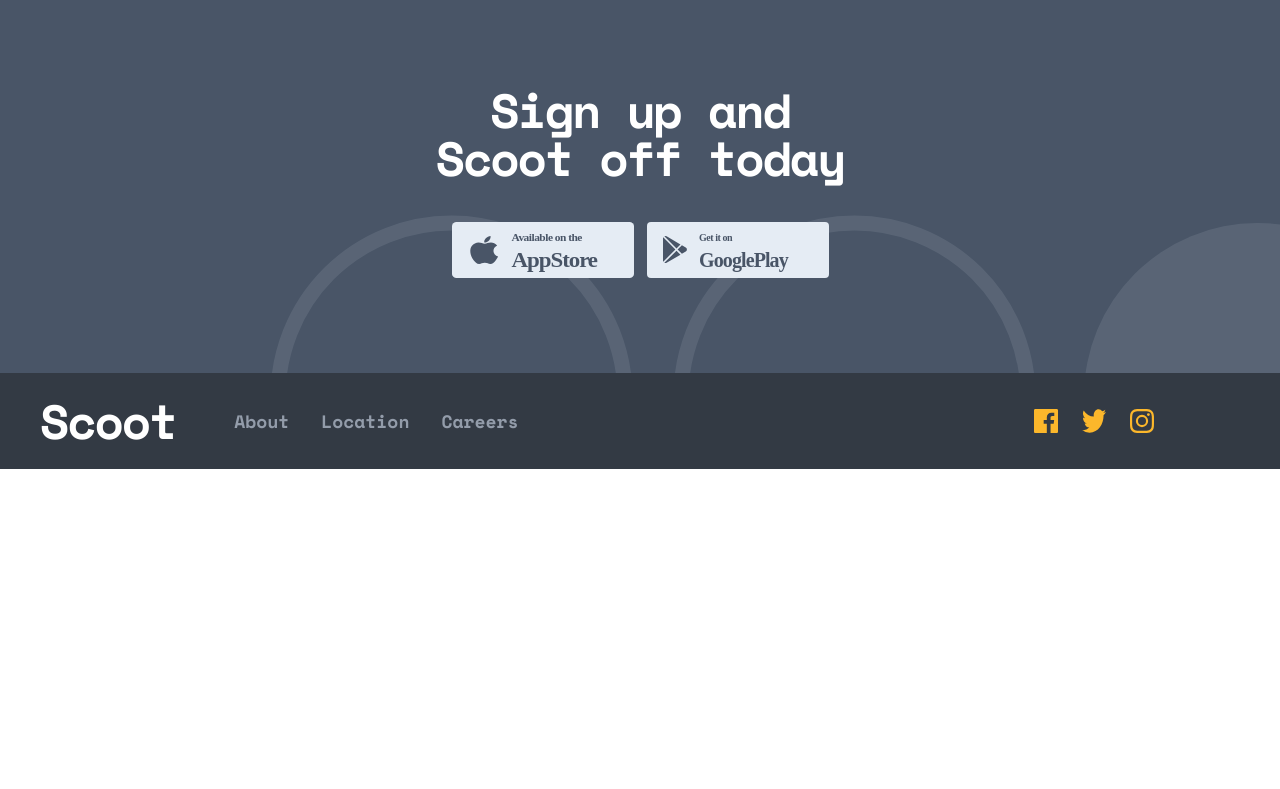
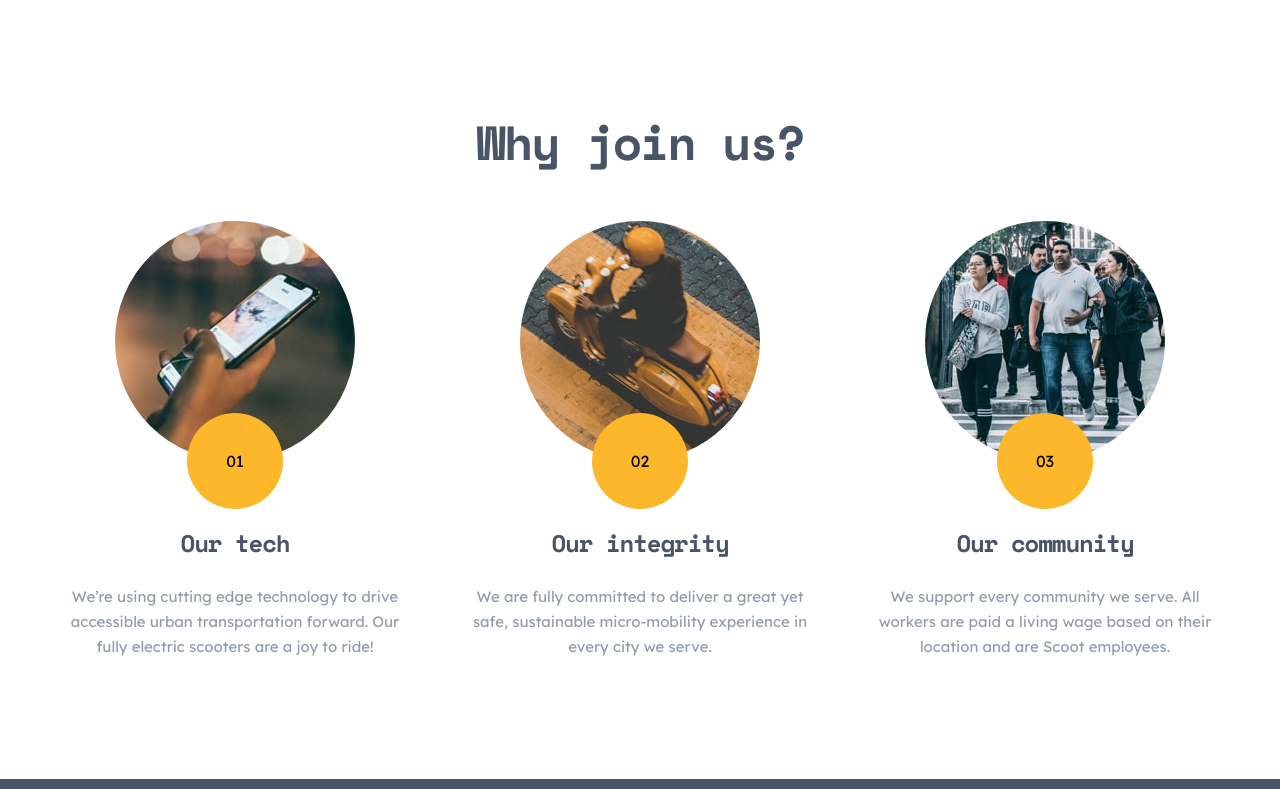
Before and after one commit to Eileenpk/Scooter, a Next.js app: page /Careers in a window 1280 px wide. Shown: the part 751-1540 px from the top of the page. Before the commit the page ends 1220 px from the top, so only its background shows below. Built offline with nearby package versions, Linux system fonts and the light colour scheme.

Commit message:
finish:Values.js and all CSS

```diff
--- a/components/Values.js
+++ b/components/Values.js
@@ -0,0 +1,59 @@
+import Image from "next/image";
+import styles from "@/styles/values.module.css";
+
+import tech from "@/public/images/our-tech.jpg";
+import integrity from "@/public/images/our-integrity.jpg";
+import community from "@/public/images/our-community.jpg";
+
+export default function Values({heading}) {
+  return (
+    <section className={styles.values}>
+      <h2 className={styles.valuesHeading}>{heading}</h2>
+      <div className={styles.value}>
+        <Image
+          className={styles.valueImage}
+          src={tech}
+          width={240}
+          height={240}
+          alt="hand holding mobile phone"
+        />
+        <div className={styles.valueCircleWithNumber}>01</div>
+        <h3 className={styles.valueHeading}>Our tech</h3>
+        <p>
+          We’re using cutting edge technology to drive accessible urban
+          transportation forward. Our fully electric scooters are a joy to ride!
+        </p>
+      </div>
+      <div className={styles.value}>
+        <Image
+          className={styles.valueImage}
+          src={integrity}
+          width={240}
+          height={240}
+          alt="person on motorcycle "
+        />
+        <div className={styles.valueCircleWithNumber}>02</div>
+        <h3 className={styles.valueHeading}>Our integrity</h3>
+        <p>
+          We are fully committed to deliver a great yet safe, sustainable
+          micro-mobility experience in every city we serve.
+        </p>
+      </div>
+      <div className={styles.value}>
+        <Image
+          className={styles.valueImage}
+          src={community}
+          width={240}
+          height={240}
+          alt="crowd of people walking"
+        />
+        <div className={styles.valueCircleWithNumber}>03</div>
+        <h3 className={styles.valueHeading}>Our community</h3>
+        <p>
+          We support every community we serve. All workers are paid a living
+          wage based on their location and are Scoot employees.
+        </p>
+      </div>
+    </section>
+  );
+}
--- a/pages/Careers.js
+++ b/pages/Careers.js
@@ -1,10 +1,13 @@
 import Hero from "@/components/Hero";
 import Feature from "@/components/Feature";
+import Values from "@/components/Values";
+
+import styles from "@/styles/careers.module.css"
 
 import GetImageBasedOnWidth from "@/components/functions/GetImageBasedOnWidth";
 export default function Careers() {
   return (
-    <>
+    <article>
       <Hero
         title="Careers"
         src={GetImageBasedOnWidth(
@@ -23,6 +26,10 @@ export default function Careers() {
         },
       ]}
       />
-    </>
+
+      <section className={styles.careersValueSection}>
+        <Values heading='Why join us?'/>
+      </section>
+    </article>
   );
 }
--- a/pages/Locations.js
+++ b/pages/Locations.js
@@ -2,7 +2,7 @@ import Hero from "@/components/Hero";
 import GetImageBasedOnWidth from "@/components/functions/GetImageBasedOnWidth";
 export default function Locations() {
   return (
-    <>
+    <article>
       <Hero
         title="Locations"
         src={GetImageBasedOnWidth(
@@ -13,6 +13,6 @@ export default function Locations() {
         plain={true}
       />
       <h1>Locations page</h1>
-    </>
+    </article>
   );
 }
--- /dev/null
+++ b/styles/about.module.css
@@ -0,0 +1,4 @@
+.aboutSection {
+    margin-top: 120px;
+    margin-bottom: 145px;
+}
--- /dev/null
+++ b/styles/careers.module.css
@@ -0,0 +1,10 @@
+.careersValueSection {
+    margin-top: 120px;
+    margin-bottom: 145px;
+}
+
+@media(min-width:768px) {
+    .careersValueSection {
+        margin-bottom: 120px;
+    }
+}
--- a/styles/feature.module.css
+++ b/styles/feature.module.css
@@ -75,6 +75,7 @@
 @media(min-width:768px) {
     .featureInfoWrapper {
         gap: 40px;
+        max-width: 573px;
     }
 
     .feature:nth-child(odd) {
--- /dev/null
+++ b/styles/values.module.css
@@ -0,0 +1,62 @@
+.values {
+   display: flex;
+   flex-direction: column;
+   align-items: center;
+   justify-content: center;
+   gap: 55px;
+}
+
+.value {
+    padding: 0 11% 0 11%;
+}
+
+.valueImage {
+    margin: auto;
+    border-radius: 50%;
+}
+
+.valueCircleWithNumber {
+    margin: auto;
+    position: relative;
+    top: -48px;
+    display: flex;
+    align-items: center;
+    justify-content: center;
+    background-color: var(--second-color);
+    width: 96px;
+    height: 96px;
+    border-radius: 50%;
+}
+
+.valueHeading {
+    margin-top: -40px;
+    margin-bottom: 27px;
+}
+
+@media(min-width:768px) {
+
+    .value {
+        padding: 0;
+        max-width: 457px;
+    }
+
+    .valueHeading {
+        margin-top: -28px;
+        margin-bottom: 27px;
+    }
+}
+
+@media(min-width:1200px) {
+
+    .valuesHeading {
+        width: 100%;
+    }
+    .values {
+        flex-wrap: wrap;
+        flex-direction: row;
+    }
+
+    .value {
+        max-width: 350px;
+    }
+}
```
Also changed, not shown: pages/About.js (+7 -3 lines), styles/Home.module.css (+7 -1 lines).
